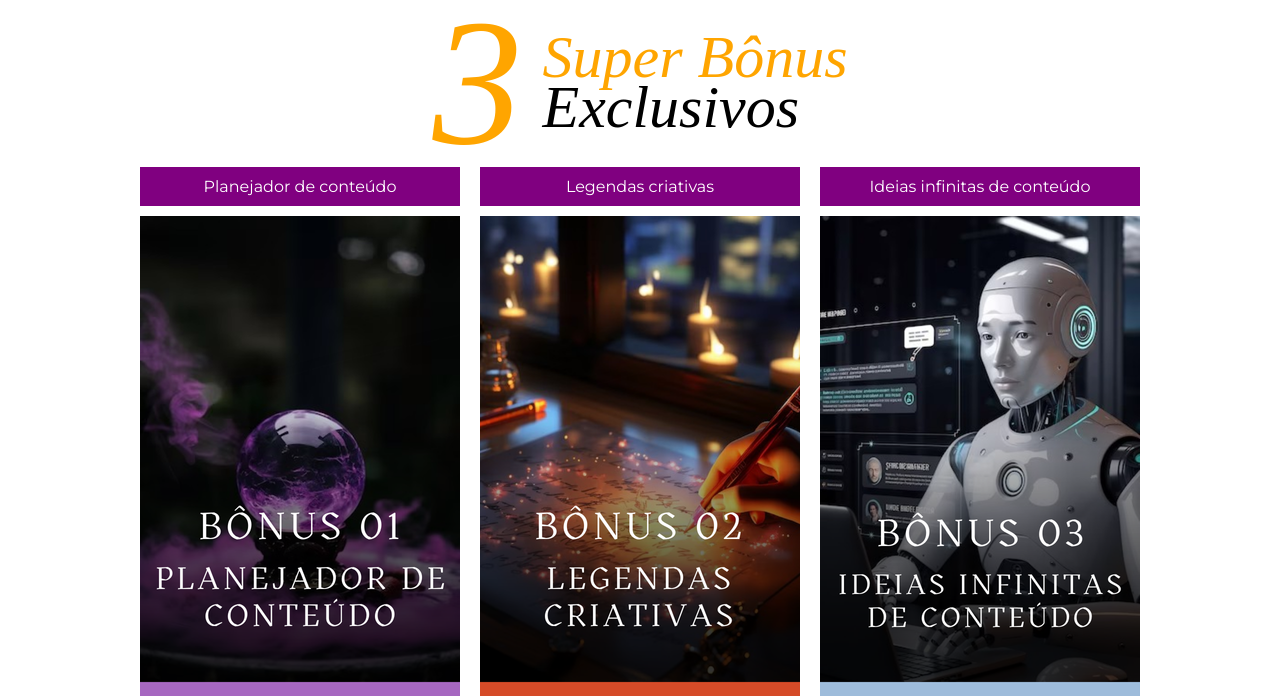
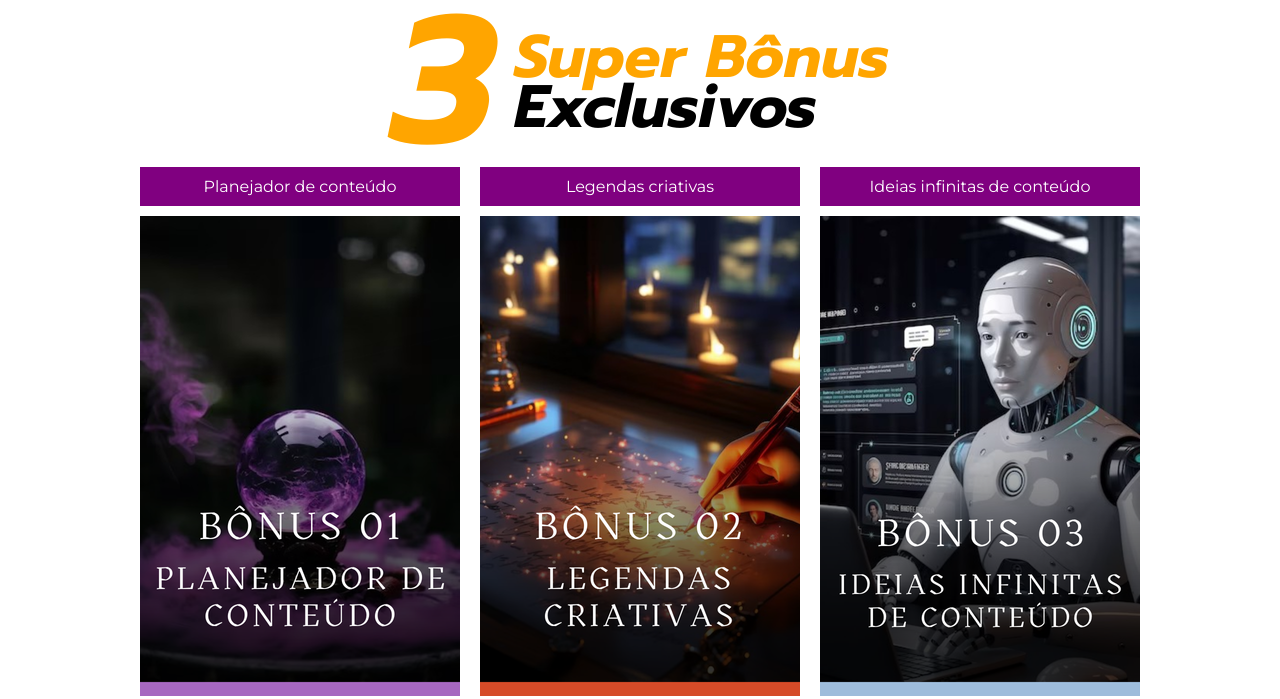
Before and after one commit to JuniorCesarMarques/landing-pages, a website: page tarot-verde.html in a window 1280 px wide. Shown: the part 5157-5856 px from the top of the page. Drawn offline with nearby package versions, Linux system fonts and the light colour scheme.

Commit message:
Alteração da fonte do bonus

```diff
--- a/css/styles.css
+++ b/css/styles.css
@@ -1,6 +1,6 @@
 /* Global */
 @font-face {
-  font-family: "Prompt", sans-serif;
+  font-family: "Prompt";
   src: url("../assets/fonts/Prompt-BoldItalic.ttf") format("truetype");
 }
 
```
